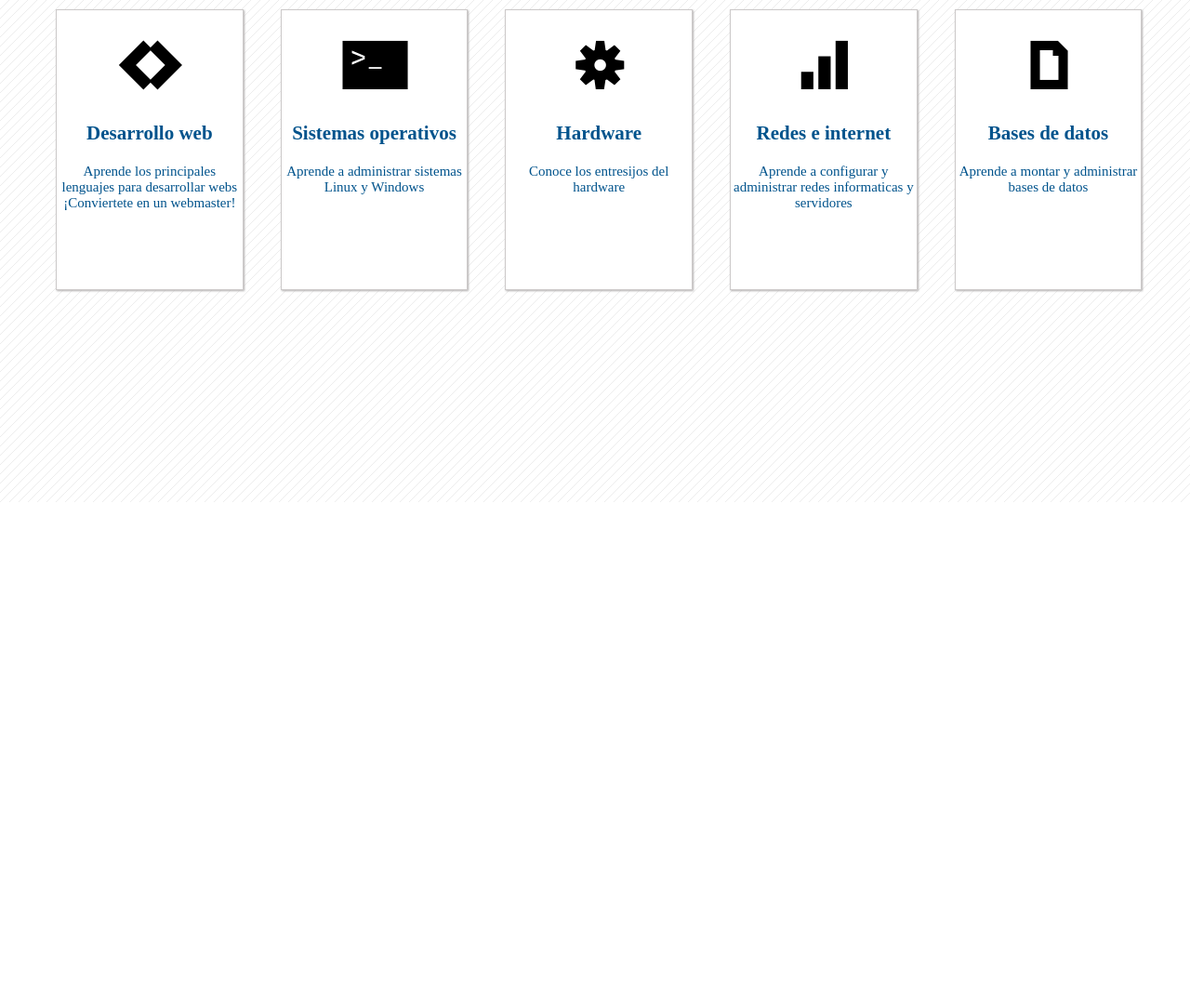
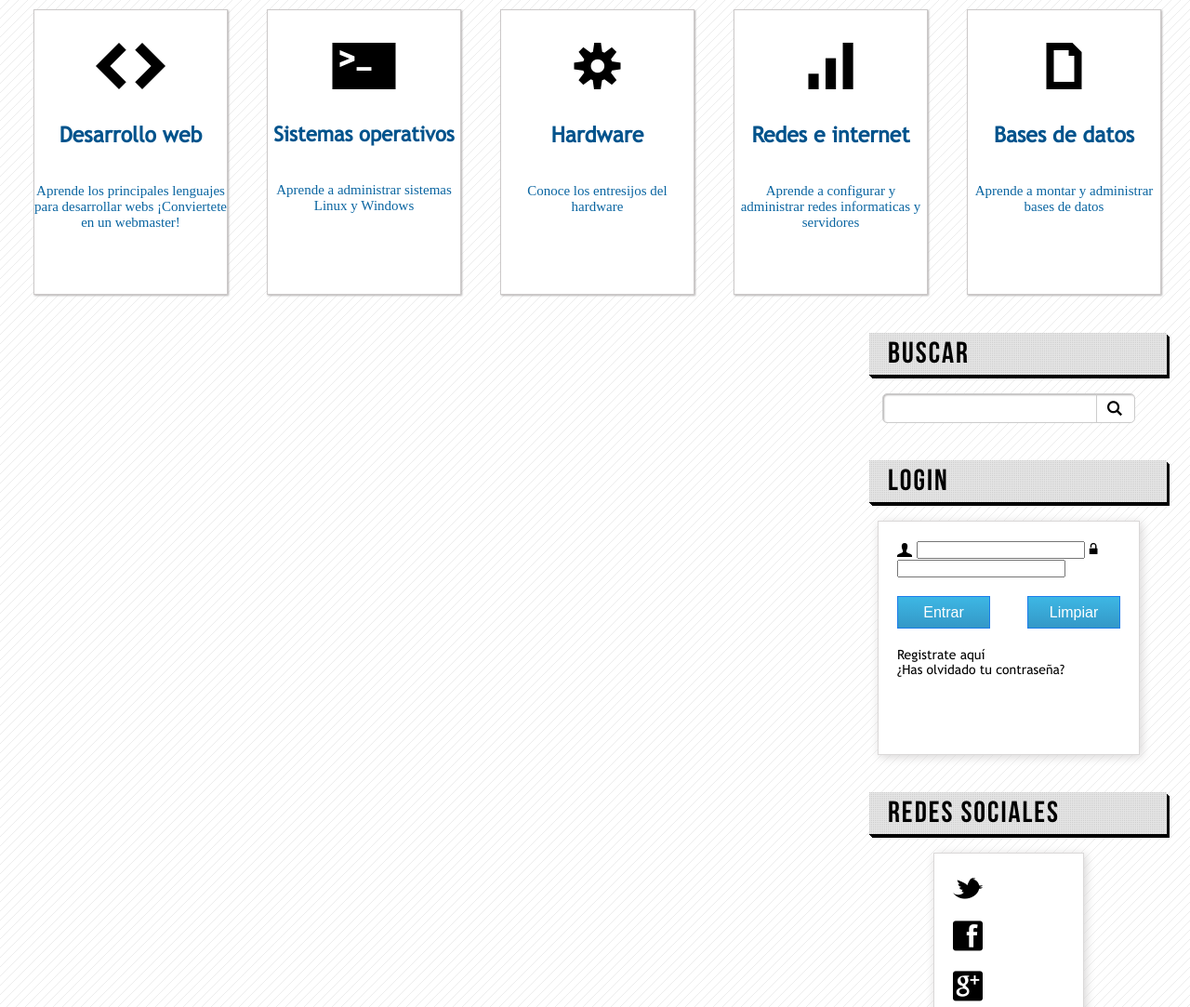
Before and after one commit to vipuma1819daw2/Master_CSS, a plain HTML site: page 02-maquetacion/index.html in a window 1280 px wide. Shown: the part 260-1343 px from the top of the page at 93% size. Before the commit the page ends 800 px from the top, so only its background shows below. Drawn offline with Linux system fonts and the light colour scheme.

Commit message:
barra lateral done

```diff
--- a/02-maquetacion/css/style.css
+++ b/02-maquetacion/css/style.css
@@ -35,7 +35,7 @@
 }
 
 .wrap {
-  width: 1200px;
+  width: 1250px;
   margin: 0px auto;
 }
 
@@ -120,7 +120,7 @@
 /* ////////////BANNER////////////*/
 
 #banner {
-  width: 96.5%;
+  width: 95.5%;
   height: 100px;
   border: 10px solid rgb(255, 255, 255);
   box-shadow: 1px 1px 2px rgb(163, 161, 161);
@@ -145,38 +145,188 @@
 /* ////////////CAJAS////////////*/
 
 #cajas {
-  width: 104%;
   margin: 0px auto;
 }
 .caja {
   display: block;
   float: left;
-  margin: 20px;
+  margin: 21px;
   margin-top: 40px;
-  width: 16%;
-  min-height: 300px;
+  width: 207px;
+  height: 305px;
   border: 1px solid rgb(204, 201, 201);
   box-shadow: 1px 1px 2px rgb(179, 176, 176);
   text-align: center;
   background-color: white;
+  cursor: pointer;
+  transition: all 300ms;
 }
-
-.caja h1 {
+.caja:last-child {
+  margin-right: 0px;
+}
+.icon {
   font-family: WebSymbolsRegular;
+  font-size: 15px;
+}
+.caja .icon {
   font-size: 50px;
   margin-top: 30px;
 }
-.caja h3,
-.caja p {
+.caja h2 {
   color: #00538c;
 }
-.caja h3 {
+.caja h2 {
   margin-top: 30px;
-  font-size: 21px;
+  font-size: 23px;
+  font-weight: bold;
+  font-family: Trebuchet;
   font-weight: bold;
 }
 
-.caja p {
+.text {
+  margin-top: 39px;
+  font-size: 15px;
+  color: #0a65a1;
+}
+
+#cajas div:nth-child(2) h2 {
+  font-size: 22px;
+}
+
+/* ////////////BARSIDE////////////*/
+
+#lateral {
+  display: block;
+  float: right;
+  width: 300px;
+  min-height: 1200px;
+  margin: 0px auto;
+  font-family: Trebuchet;
+  margin-right: 50px;
+}
+.box {
+  width: 100%;
+  display: block;
+  float: left;
+  margin: 20px;
+}
+
+.box h3 {
+  margin-bottom: 20px;
+  width: 100%;
+  height: 45px;
+  line-height: 45px;
+  padding-left: 20px;
+  text-transform: uppercase;
+  font-family: Bebas;
+  font-size: 32px;
+  font-weight: normal;
+  background: url("/02-maquetacion/img/pxgray.png"), white;
+  letter-spacing: 2px;
+  box-shadow: 0px 1px 0px black, 1px 2px 0px black, 2px 3px 0px black,
+    3px 4px 0px black;
+}
+
+#search {
+  width: 90%;
+  height: 30px;
+  margin: 0px auto;
+  border-radius: 5px;
+  border: 1px solid #cccccc;
+  background-color: white;
+  box-shadow: 1px 1px 2px inset rgb(180, 177, 177);
+}
+
+#lateral input[type="text"] {
+  width: 81%;
+  height: 30px;
+  border: none;
+  padding-left: 5px;
+  border-radius: 5px;
+  background-color: transparent;
+  color: rgb(107, 106, 106);
+  transition: all 300ms;
+}
+
+#lateral input[type="text"]:focus {
+  color: black;
+}
+#lateral input[type="submit"],
+#lateral input[type="reset"] {
+  display: block;
+  float: left;
+  width: 100px;
+  height: 35px;
+  border: 1px solid rgb(29, 125, 235);
+  color: white;
+  font-size: 16px;
   margin-top: 20px;
-  font-size: 15px;
+  margin-bottom: 20px;
+  background-image: linear-gradient(#3db7e4, #3498c7);
 }
+
+#lateral input[type="button"] {
+  width: 40px;
+  height: 30px;
+  cursor: pointer;
+  font-size: 16px;
+  border: none;
+  background-color: transparent;
+  border-left: 1px solid #ccc;
+  color: black;
+}
+#form {
+  display: block;
+  border: 1px solid rgb(218, 216, 216);
+  box-shadow: 2px 2px 10px rgb(214, 212, 212);
+  background-color: white;
+  padding: 20px;
+  margin: 0px auto;
+  width: 240px;
+  height: 210px;
+}
+
+#form .user {
+  font-family: WebSymbolsRegular;
+}
+#form .user-2 {
+  margin-top: 20px;
+}
+
+#form #entrar {
+  margin-right: 40px;
+}
+
+#form #signin {
+  font-size: 14px;
+}
+
+#sociales {
+  font-family: WebSymbolsRegular;
+  width: 160px;
+  height: 230px;
+  display: block;
+  margin: 0px auto;
+  border: 1px solid rgb(218, 216, 216);
+  box-shadow: 2px 2px 10px rgb(214, 212, 212);
+  background-color: white;
+}
+#sociales a {
+  display: block;
+  color: black;
+  font-size: 32px;
+  text-decoration: none;
+  margin: 15px;
+  margin-left: 20px;
+}
+
+#sponsors {
+  display: block;
+  border: 1px solid rgb(218, 216, 216);
+  box-shadow: 2px 2px 10px rgb(214, 212, 212);
+  background-color: white;
+  padding: 20px;
+  margin: 0px auto;
+  width: 230px;
+  height: 210px;
+}
--- a/02-maquetacion/index.html
+++ b/02-maquetacion/index.html
@@ -32,49 +32,117 @@
         <!-- Fin de cabecera -->
         <div class="clear-fix"></div>
 
-        <!-- Inicio del banner -->
         <section class="wrap">
             <section id="info">
+                <!-- Inicio del banner -->
+
                 <div id="banner">
                     <h1>Cursos de desarrollo web con Víctor Robles WEB</h1>
                 </div>
 
+                <!-- Fin del banner -->
+
+                <!-- Inicio de cajas -->
+
                 <div id="cajas">
                     <div class="caja">
-                        <h1>
-                            <>
-                        </h1>
-                        <h3>Desarrollo web</h3>
-                        <p>Aprende los principales lenguajes para desarrollar
+                        <p class="icon">
+                            H
+                        </p>
+                        <h2>Desarrollo web</h2>
+                        <p class="text">Aprende los principales lenguajes para desarrollar
                             webs ¡Conviertete en un webmaster!
                         </p>
                     </div>
                     <div class="caja">
-                        <h1>_</h1>
-                        <h3>Sistemas operativos</h3>
-                        <p>Aprende a administrar sistemas Linux y Windows</p>
+                        <p class="icon">
+                            _</p>
+                        <h2>Sistemas operativos</h2>
+                        <p class="text">Aprende a administrar sistemas Linux y Windows</p>
                     </div>
                     <div class="caja">
-                        <h1>S</h1>
-                        <h3>Hardware</h3>
-                        <p>Conoce los entresijos del hardware</p>
+                        <p class="icon">
+                            S</p>
+                        <h2>Hardware</h2>
+                        <p class="text">Conoce los entresijos del hardware</p>
                     </div>
                     <div class="caja">
-                        <h1>u</h1>
-                        <h3>Redes e internet </h3>
-                        <p>Aprende a configurar y administrar redes informaticas
+                        <p class="icon">
+                            u</p>
+                        <h2>Redes e internet </h2>
+                        <p class="text">Aprende a configurar y administrar redes informaticas
                             y servidores</p>
                     </div>
                     <div class="caja">
-                        <h1>a</h1>
-                        <h3>Bases de datos</h3>
-                        <p>Aprende a montar y administrar bases de datos</p>
+                        <p class="icon">
+                            a</p>
+                        <h2>Bases de datos</h2>
+                        <p class="text">Aprende a montar y administrar bases de datos</p>
                     </div>
 
                 </div>
+                <!-- Fin del cajas -->
+
             </section>
+
+            <!-- Inicio barra lateral -->
+            <div class="clear-fix"></div>
+
+            <aside id="lateral">
+                <div class="box">
+                    <h3>Buscar</h3>
+                    <div id="search">
+                        <form action="">
+                            <input type="text">
+                            <input type="button" value="L" class="icon">
+                        </form>
+                    </div>
+                </div>
+                <div class="box">
+                    <h3>Login</h3>
+                    <div id="form">
+                        <form action="#">
+                            <label id="user" class="icon">U</label>
+                            <input type="email">
+                            <label id="password" class="icon">w</label>
+                            <input type="password">
+                            <input id="entrar" type="submit" value="Entrar" />
+                            <input id="limpiar " type="reset" value="Limpiar" />
+                        </form>
+                        <p id="signin">
+                            Registrate aquí <br>
+                            ¿Has olvidado tu contraseña?
+                        </p>
+                    </div>
+                </div>
+                <div class="box">
+                    <h3>Redes sociales</h3>
+                    <div id="sociales">
+                        <div class="twitter">
+                            <a href="#">t</a>
+                        </div>
+                        <div class="facebook">
+                            <a href="#">f</a>
+                        </div>
+                        <div class="google">
+                            <a href="#">g</a>
+                        </div>
+                        <div class="youtube">
+                            <a href="#">y</a>
+                        </div>
+                    </div>
+                </div>
+                <div class="box">
+                    <h3>Colaboradores</h3>
+                    <div id="sponsors"></div>
+                </div>
+            </aside>
+            <div class="clear-fix"></div>
+
+            <!-- Fin barra lateral -->
+
+
         </section>
-        <!-- Fin del banner -->
 
 
 
```
